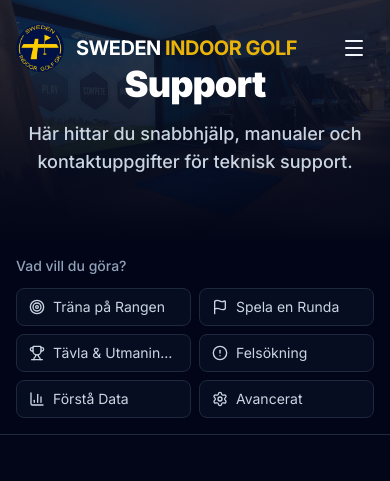
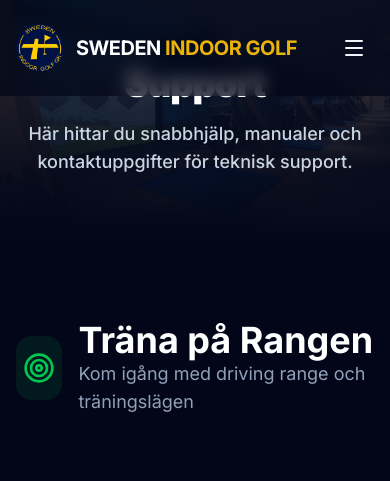
Before and after one commit to marcusta/sig-web3, a Next.js app: page /support in a window 390 px wide. Shown: the top 481 px of the page. Built offline with nearby package versions, Linux system fonts and the light colour scheme.

Commit message:
Prepare deployment

```diff
--- a/app/support/page.tsx
+++ b/app/support/page.tsx
@@ -212,7 +212,8 @@
   const scrollToSection = (id: string) => {
     const element = document.getElementById(id);
     if (element) {
-      const offset = 180; // Account for header (80px) + sticky nav height (~100px)
+      // Account for header (80px) + sticky nav height (~100px on desktop, hidden on mobile)
+      const offset = window.innerWidth >= 768 ? 180 : 100;
       const elementPosition = element.getBoundingClientRect().top;
       const offsetPosition = elementPosition + window.pageYOffset - offset;
 
@@ -231,12 +232,12 @@
         backgroundImage={`${basePath}/hero-bg.jpg`}
       />
 
-      {/* Sticky Quick Navigation */}
-      <div className="sticky top-20 z-40 bg-slate-950/95 backdrop-blur-sm border-b border-slate-800">
+      {/* Sticky Quick Navigation - Hidden on mobile */}
+      <div className="hidden md:block sticky top-20 z-40 bg-slate-950/95 backdrop-blur-md border-b border-slate-800">
         <div className="container mx-auto px-4 md:px-6 py-4">
           <div className="max-w-6xl mx-auto">
             <p className="text-sm text-slate-400 mb-3 font-medium">Vad vill du göra?</p>
-            <div className="grid grid-cols-2 md:grid-cols-3 lg:grid-cols-6 gap-2">
+            <div className="grid grid-cols-3 lg:grid-cols-6 gap-2">
               {quickNavLinks.map((link) => (
                 <button
                   key={link.id}
@@ -253,7 +254,7 @@
       </div>
 
       {/* TRÄNA PÅ RANGEN */}
-      <section id="practice" className="py-20 border-b border-slate-900 scroll-mt-44">
+      <section id="practice" className="py-20 border-b border-slate-900 scroll-mt-24 md:scroll-mt-44">
         <div className="container mx-auto px-4 md:px-6">
           <div className="max-w-5xl mx-auto">
             <div className="flex items-center gap-4 mb-16">
@@ -332,7 +333,7 @@
       </section>
 
       {/* SPELA EN RUNDA */}
-      <section id="play-round" className="py-20 bg-slate-900/30 border-b border-slate-900 scroll-mt-44">
+      <section id="play-round" className="py-20 bg-slate-900/30 border-b border-slate-900 scroll-mt-24 md:scroll-mt-44">
         <div className="container mx-auto px-4 md:px-6">
           <div className="max-w-5xl mx-auto">
             <div className="flex items-center gap-4 mb-16">
@@ -456,7 +457,7 @@
       </section>
 
       {/* TÄVLA & UTMANINGAR */}
-      <section id="compete" className="py-20 border-b border-slate-900 scroll-mt-44">
+      <section id="compete" className="py-20 border-b border-slate-900 scroll-mt-24 md:scroll-mt-44">
         <div className="container mx-auto px-4 md:px-6">
           <div className="max-w-5xl mx-auto">
             <div className="flex items-center gap-4 mb-12">
@@ -492,7 +493,7 @@
       </section>
 
       {/* FELSÖKNING */}
-      <section id="troubleshooting" className="py-20 bg-slate-900/30 border-b border-slate-900 scroll-mt-44">
+      <section id="troubleshooting" className="py-20 bg-slate-900/30 border-b border-slate-900 scroll-mt-24 md:scroll-mt-44">
         <div className="container mx-auto px-4 md:px-6">
           <div className="max-w-5xl mx-auto">
             <div className="flex items-center gap-4 mb-12">
@@ -571,7 +572,7 @@
       </section>
 
       {/* FÖRSTÅ DATA */}
-      <section id="understand-data" className="py-20 border-b border-slate-900 scroll-mt-44">
+      <section id="understand-data" className="py-20 border-b border-slate-900 scroll-mt-24 md:scroll-mt-44">
         <div className="container mx-auto px-4 md:px-6">
           <div className="max-w-5xl mx-auto">
             <div className="flex items-center gap-4 mb-16">
@@ -651,7 +652,7 @@
       </section>
 
       {/* AVANCERAT */}
-      <section id="advanced" className="py-20 bg-slate-900/30 border-b border-slate-900 scroll-mt-44">
+      <section id="advanced" className="py-20 bg-slate-900/30 border-b border-slate-900 scroll-mt-24 md:scroll-mt-44">
         <div className="container mx-auto px-4 md:px-6">
           <div className="max-w-5xl mx-auto">
             <div className="flex items-center gap-4 mb-16">
--- a/components/layout/Header.tsx
+++ b/components/layout/Header.tsx
@@ -25,13 +25,20 @@
   const [scrolled, setScrolled] = useState(false);
   const basePath = process.env.NEXT_PUBLIC_BASE_PATH || '';
 
-  // ... useEffect
+  useEffect(() => {
+    const handleScroll = () => {
+      setScrolled(window.scrollY > 50);
+    };
+
+    window.addEventListener('scroll', handleScroll);
+    return () => window.removeEventListener('scroll', handleScroll);
+  }, []);
 
   return (
     <header
       className={cn(
         'fixed top-0 left-0 right-0 z-50 transition-all duration-300',
-        scrolled ? 'bg-slate-950/80 backdrop-blur-md py-4' : 'bg-transparent py-6'
+        scrolled ? 'bg-slate-950/95 backdrop-blur-md py-4' : 'bg-slate-950/70 backdrop-blur-sm py-6'
       )}
     >
       <div className="container mx-auto px-4 md:px-6 flex items-center justify-between">
```
